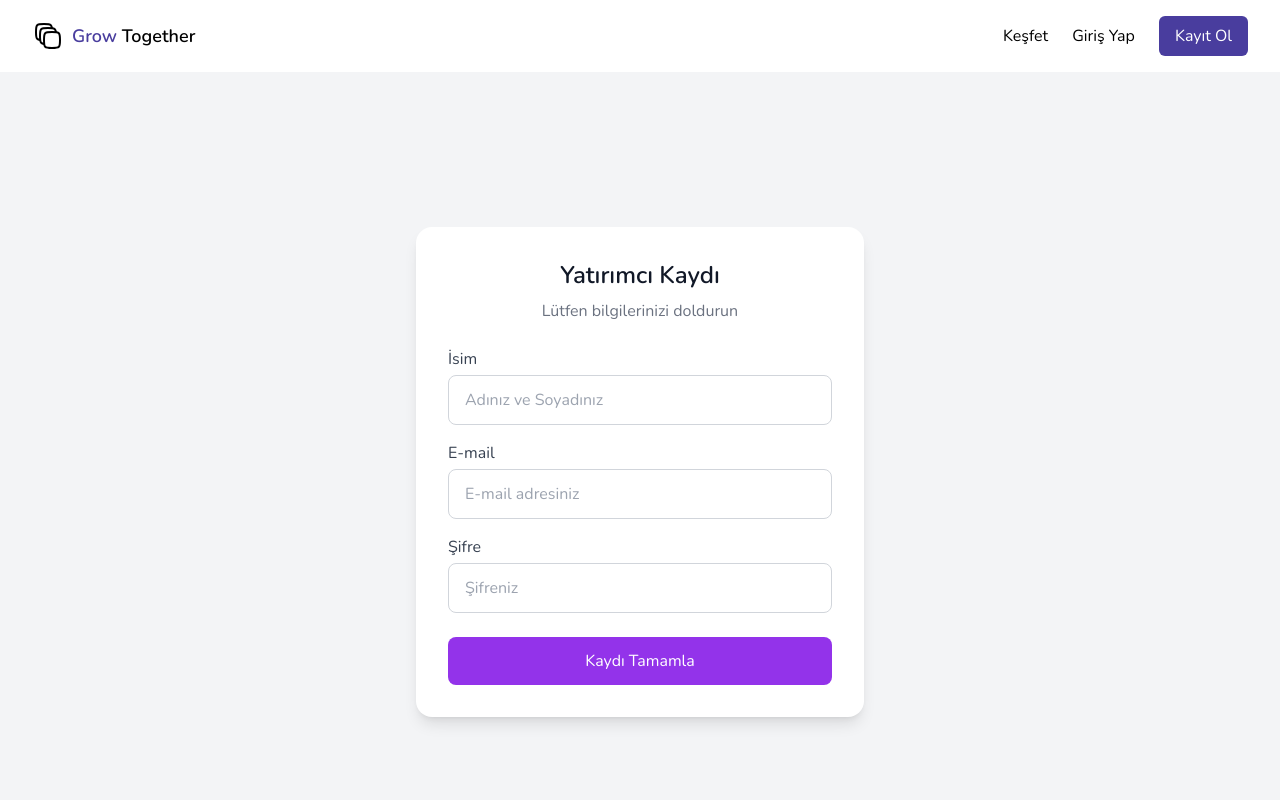
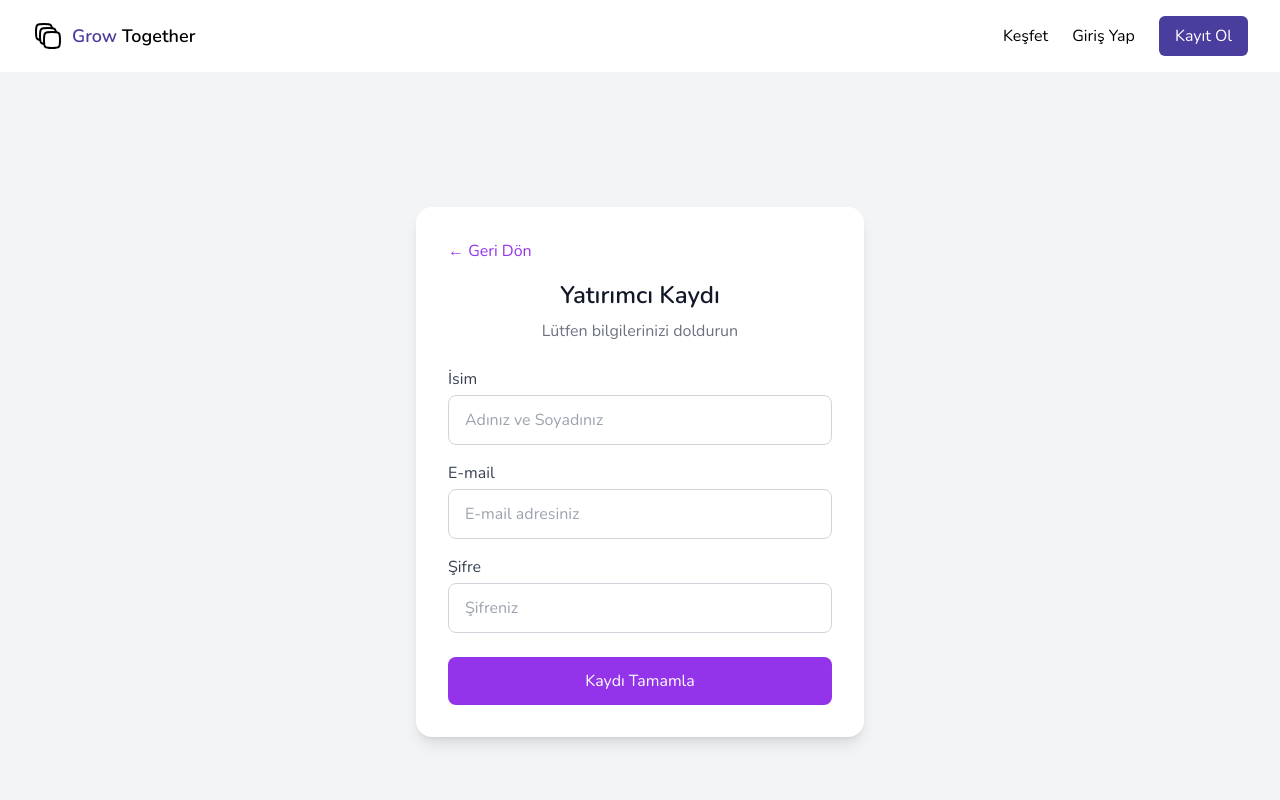
Before and after one commit to poyrazavsever/hackathon_ideacube, a Next.js app: page /register in a window 1280 px wide. Both pictures are taken after a click on the button "Yatırımcı". Shown: the top 800 px of the page. Built offline with nearby package versions, Linux system fonts and the light colour scheme.

Commit message:
feat: done register page

```diff
--- a/pages/register.js
+++ b/pages/register.js
@@ -9,6 +9,10 @@ const Register = () => {
   const handleSelectType = (type) => {
     setUserType(type);
     setStep(2);
+  };
+
+  const handleBackToStep1 = () => {
+    setStep(1);
   };
 
   return (
@@ -54,6 +58,12 @@ const Register = () => {
 
         {step === 2 && (
           <div>
+            <button
+              onClick={handleBackToStep1}
+              className="text-purple-600 mb-4 flex items-center gap-2"
+            >
+              ← Geri Dön
+            </button>
             <h2 className="text-2xl font-semibold text-gray-900 text-center">
               {userType} Kaydı
             </h2>
```
